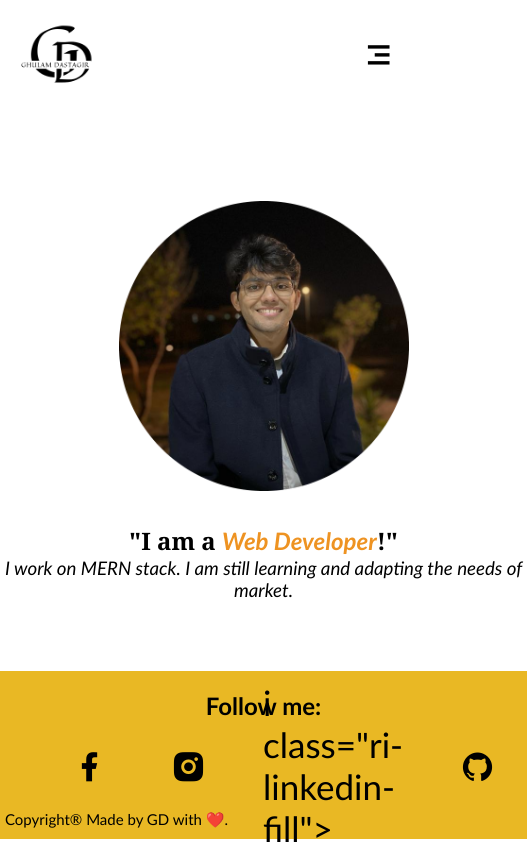
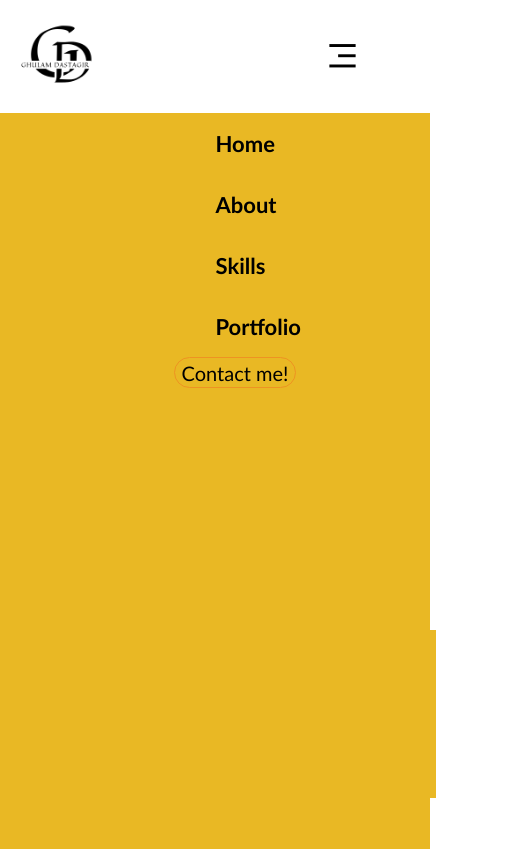
Before and after one commit to Jeedeexyz/Portfolio_HTML-CSS-JS, a plain HTML site: page index.html in a window 390 px wide. Shown: the whole page, 527 px wide, since content can reach past the window. Drawn offline with nearby package versions, Linux system fonts and the light colour scheme.

Commit message:
added some js fixed nav bar for mobile view and set script tags

```diff
--- a/index.html
+++ b/index.html
@@ -8,27 +8,29 @@
     <link
       rel="stylesheet"
       href="./resources/css/mobile.css"
-      media="screen and (max-width:600px)"
+      media="screen and (max-width:909px)"
     />
     <link
       href="https://cdn.jsdelivr.net/npm/remixicon@3.5.0/fonts/remixicon.css"
       rel="stylesheet"
     />
-    <script src="/resources/js/index.js"></script>
+
   </head>
 
   <body>
     <div class="grid">
     <div class="navBar">
      <a href="./index.html"><img src="./resources/Images/logo.png" alt="LOGO" /></a>
-      <ul>
+      <ul id="nav" class="">
         <li><a href="./index.html">Home</a></li>
         <li><a href="./about.html">About</a></li>
         <li><a href="./skills.html">Skills</a></li>
         <li><a href="./portfolio.html">Portfolio</a></li>
        <a href="./contact.html"> <button src="./contact.html">Contact me!</button></a>
-        <i class="ri-menu-3-line"></i>
+
       </ul>
+      <i class="ri-menu-3-line menu"></i>
+
     </div>
 
     <div class="main">
@@ -50,12 +52,14 @@
       <ul>
         <li><a href=""><i class="ri-facebook-fill"></i></a></li>
         <li><a href=""><i class="ri-instagram-fill"></i></a></li>
-        <li><a href="www.linkedin.com/in/ghulam-dastagir-919784216">i class="ri-linkedin-fill"></i></a></li>
+        <li><a href="www.linkedin.com/in/ghulam-dastagir-919784216"><i class="ri-linkedin-fill"></i></a></li>
         <li><a href="https://github.com/Jeedeexyz"><i class="ri-github-fill"></i></a></li>
       </ul>
       <h3>Copyright® Made by GD with ❤️.</h3>
     </div>
 
   </div>
+  <script src="https://ajax.googleapis.com/ajax/libs/jquery/3.6.4/jquery.min.js"></script>
+  <script src="/resources/js/index.js"></script>
   </body>
 </html>
--- a/resources/css/index.css
+++ b/resources/css/index.css
@@ -17,10 +17,13 @@
 
 .navBar {
   grid-area: nav;
+  position: fixed;
   display: flex;
   gap: 52vw;
   font-size: 1.45vw;
   z-index: 1;
+  background-color: rgba(255, 255, 255, 0.494);
+
 }
 .navBar img {
   width: 75px;
@@ -100,6 +103,8 @@
 /* Main Section */
 
 .main {
+  position: relative;
+  top: 60px;
   grid-area: main;
   display: flex;
   flex-wrap: wrap;
--- a/resources/css/mobile.css
+++ b/resources/css/mobile.css
@@ -1,21 +1,60 @@
+*{
+    height: auto;
+}
 /* Nav Bar */
 
 .navBar {
-    gap:55vw;
-
+  gap :0;
+ width: 100%;
+ display: flex;
+ flex-wrap: wrap;
+ flex-direction: row;
+ justify-content: space-between;
+ background-color: white;
 }
 
-.navBar li {
-    display: none;
-}
-.navBar button{
-    display:none;
-}
 .navBar img{
     height: 110px;
     width: 110px;
 }
 .navBar i {
+    display:flex;
+    align-items: center;
+    font-size: 35px;
+margin-right: 30px;
+}
+
+
+.navBar ul {
+    display: flex;
+    flex-direction: column;
+    position: fixed;
+    height: 100vh;
+    width: 100%;
+    top: 113px;
+    left: 0;
+    text-align: center;
+    background-color: #e9b824;
+    font-size: 22px;
+}
+.navBar li {
     display: block;
-    font-size: 7vw;
+    width: 10%;
 }
+.navBar button{
+    font-size: 20px;
+    width: 100%;
+}
+.navBar button:hover{
+    width: 110%;
+    font-size: 22px;
+}
+.navBar .hide{
+   display: none;
+}
+/* Intro section */
+
+.main {
+    top: 95px;
+    margin-bottom: 70px;
+}
--- a/resources/js/index.js
+++ b/resources/js/index.js
@@ -0,0 +1,8 @@
+
+$(".menu").click(()=>{
+    $("#nav").toggle("hide")
+})
+
+$("#nav li").click(()=>{
+    $("#nav").addClass("hide")
+})
```
Also changed, not shown: about.html (+9 -5 lines), contact.html (+9 -5 lines), portfolio.html (+9 -6 lines), skills.html (+9 -5 lines).
